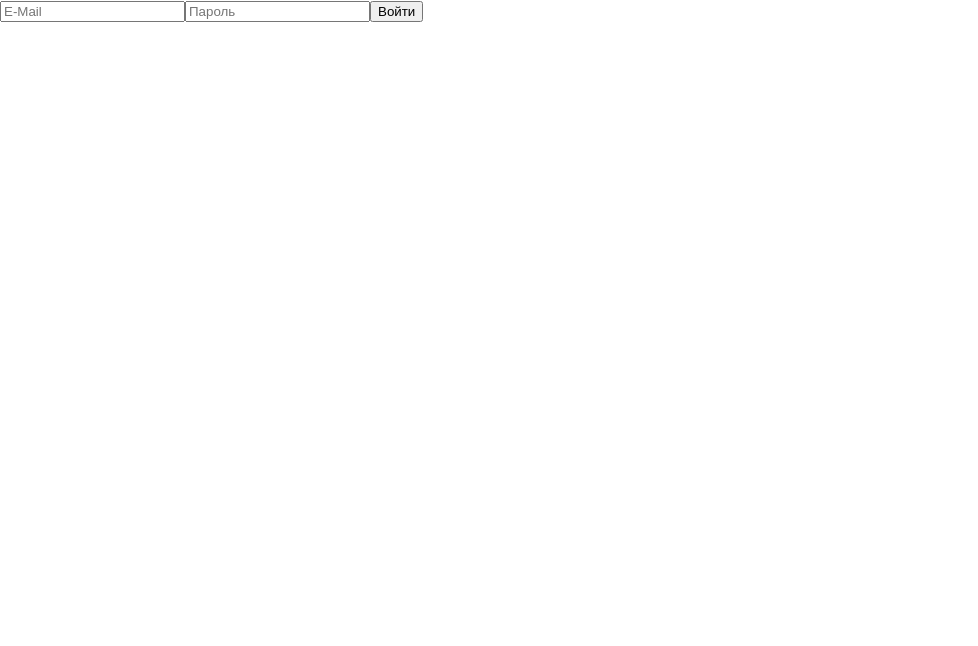
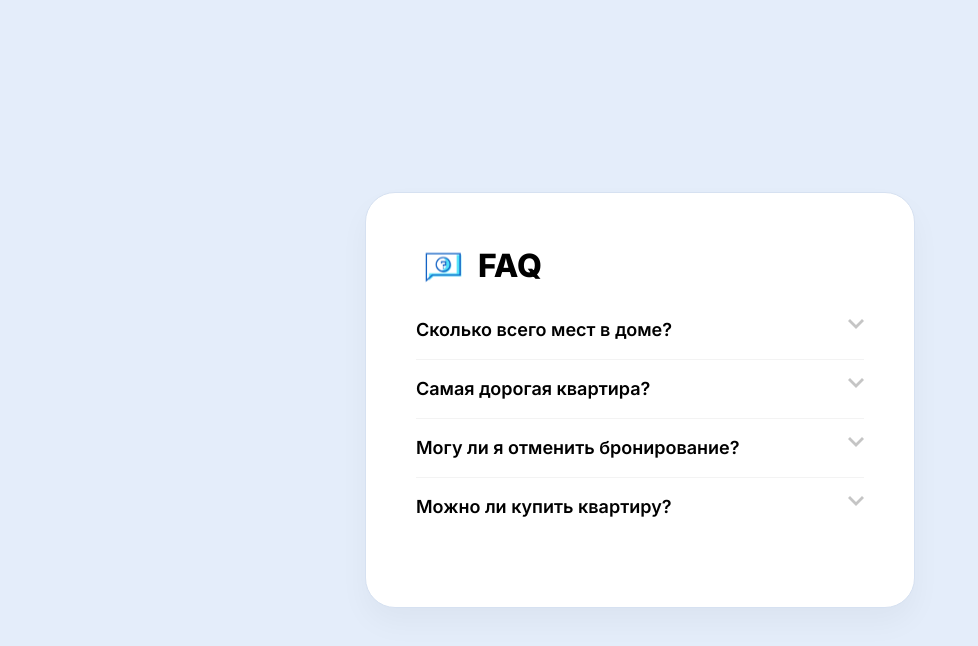
Before and after one commit to mastersu83/mastersu83-tutorial, a React (Create React App) app: page / in a window 1280 px wide. Shown: the top 646 px of the page, without its empty margins (0-978 px from the left). Built offline with nearby package versions, Linux system fonts and the light colour scheme.

Commit message:
сделал урок № 3

```diff
--- a/src/index.js
+++ b/src/index.js
@@ -1,11 +1,6 @@
 import React from "react";
 import ReactDOM from "react-dom";
 import "./index.css";
-import App from "./tutorial-2/App";
+import App from "./tutorial-3/App";
 
-ReactDOM.render(
-  <React.StrictMode>
-    <App />
-  </React.StrictMode>,
-  document.getElementById("root")
-);
+ReactDOM.render(<App />, document.getElementById("root"));
--- /dev/null
+++ b/src/tutorial-3/App.js
@@ -0,0 +1,57 @@
+import React from "react";
+import "./style.css";
+import Tab from "./components/Tab";
+
+const App = () => {
+  const tabs = [
+    {
+      id: 1,
+      title: "Сколько всего мест в доме?",
+      description:
+        "Lorem ipsum dolor sit amet consectetur adipisicing elit. Non quos nemo corporis velit culpa veritatis asperiores deserunt, commodi ipsum at? Esse quibusdam dignissimos recusandae enim. Eaque expeditaeum provident totam!",
+    },
+    {
+      id: 2,
+      title: "Самая дорогая квартира?",
+      description:
+        "Lorem ipsum dolor sit amet consectetur adipisicing elit. Maxime fuga deserunt aliquid voluptatum ad, molestiae dicta officiis animi ummollitia, reiciendis a cum ratione veritatis cupiditate voluptatem.Consectetur, exercitationem magnam.",
+    },
+    {
+      id: 3,
+      title: "Могу ли я отменить бронирование?",
+      description:
+        "Да, вы можете отменить забронированную квартиру в течение 3 дней.",
+    },
+    {
+      id: 4,
+      title: "Можно ли купить квартиру?",
+      description:
+        "Lorem ipsum dolor sit amet consectetur adipisicing elit. Est commodi itaque ratione voluptatem dolores iusto aperiam adipisci incidunt perspiciatis ullam! Repellat accusamus rerum excepturi minus delectus? Consequatur libero nemo alias.",
+    },
+  ];
+
+  const [activeTabId, setActiveTabId] = React.useState(null);
+  const onTabToggle = (id) => {
+    setActiveTabId(id);
+  };
+
+  let tabElement = tabs.map((t) => (
+    <Tab
+      key={t.id}
+      {...t}
+      onTabToggle={onTabToggle}
+      activeTabId={activeTabId}
+    />
+  ));
+
+  return (
+    <div id="app">
+      <div className="app-container">
+        <h1 className="app-title">FAQ</h1>
+        <div className="app-tabs">{tabElement}</div>
+      </div>
+    </div>
+  );
+};
+
+export default App;
--- /dev/null
+++ b/src/tutorial-3/components/Tab.jsx
@@ -0,0 +1,17 @@
+import React from "react";
+
+const Tab = ({ activeTabId, id, onTabToggle, title, description }) => {
+  return (
+    <div className={`tab ${activeTabId === id ? "active" : ""}`}>
+      <input id="tab-one" type="checkbox" name="tabs" />
+      <label onClick={() => onTabToggle(id)} htmlFor="tab-one">
+        {title}
+      </label>
+      <div className="tab-content">
+        <p>{description}</p>
+      </div>
+    </div>
+  );
+};
+
+export default Tab;
--- /dev/null
+++ b/src/tutorial-3/style.css
@@ -0,0 +1,114 @@
+@import url("https://fonts.googleapis.com/css2?family=Inter:wght@400;600;800&display=swap");
+
+* {
+  margin: 0;
+  padding: 0;
+  box-sizing: border-box;
+}
+
+body {
+  background-color: #e4edfa;
+  font-family: "Inter", sans-serif;
+  font-weight: 400;
+  font-size: 14px;
+  color: #000;
+}
+
+#app {
+  display: flex;
+  justify-content: center;
+  align-items: center;
+  height: 100vh;
+}
+
+.app-container {
+  max-width: 550px;
+  padding: 53px 50px;
+  background: #ffffff;
+  border: 1px solid #d6e1f1;
+  box-shadow: 0 15px 30px rgba(0, 0, 0, 0.04);
+  border-radius: 30px;
+}
+
+.app-title {
+  padding-left: 62px;
+  margin-bottom: 34px;
+  font-weight: 800;
+  font-size: 32px;
+  line-height: 39px;
+  background-image: url("./img/title-bg.svg");
+  background-repeat: no-repeat;
+  background-size: 54px;
+  background-position: left center;
+}
+
+/* Acordeon styles */
+.tab {
+  position: relative;
+  margin-bottom: 18px;
+  padding-bottom: 18px;
+  width: 100%;
+  overflow: hidden;
+  border-bottom: 1px solid #f3f3f3;
+}
+
+.tab:last-child {
+  border-bottom: 0;
+}
+
+.tab input {
+  position: absolute;
+  opacity: 0;
+  z-index: -1;
+}
+.tab label {
+  position: relative;
+  display: block;
+  background: #fff;
+  cursor: pointer;
+  font-weight: 600;
+  font-size: 18px;
+  line-height: 22px;
+}
+.blue label {
+  background: #2980b9;
+}
+.tab-content {
+  max-height: 0;
+  overflow: hidden;
+  -webkit-transition: max-height 0.35s;
+  -o-transition: max-height 0.35s;
+  transition: max-height 0.35s;
+}
+.tab-content p {
+  color: #6d6d6d;
+  padding: 14px 0 24px;
+  line-height: 22px;
+}
+/* :active */
+.tab.active .tab-content {
+  max-height: 100vh;
+}
+/* Icon */
+.tab label::after {
+  position: absolute;
+  content: "";
+  width: 16px;
+  height: 10px;
+  background-image: url("./img/arrow-tab.svg");
+  background-repeat: no-repeat;
+  background-position: center;
+  background-size: 16px;
+  right: 0;
+  top: 0;
+  display: block;
+  line-height: 3;
+  text-align: center;
+  -webkit-transition: all 0.35s;
+  -o-transition: all 0.35s;
+  transition: all 0.35s;
+}
+
+.tab.active label::after {
+  transform: rotate(180deg);
+}
```
Also changed, not shown: src/tutorial-3/img/arrow-tab.svg (added), src/tutorial-3/img/title-bg.svg (added).
